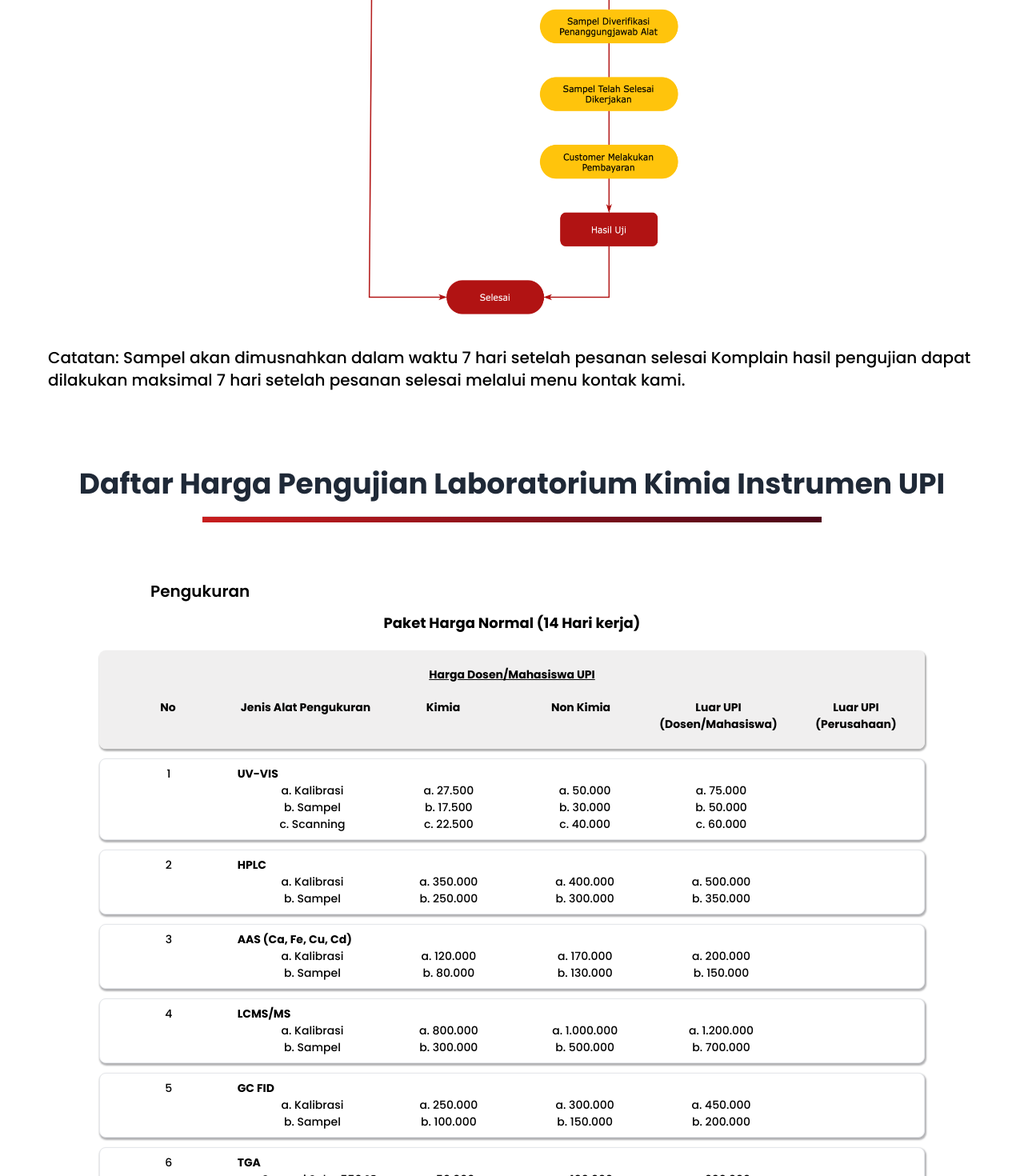
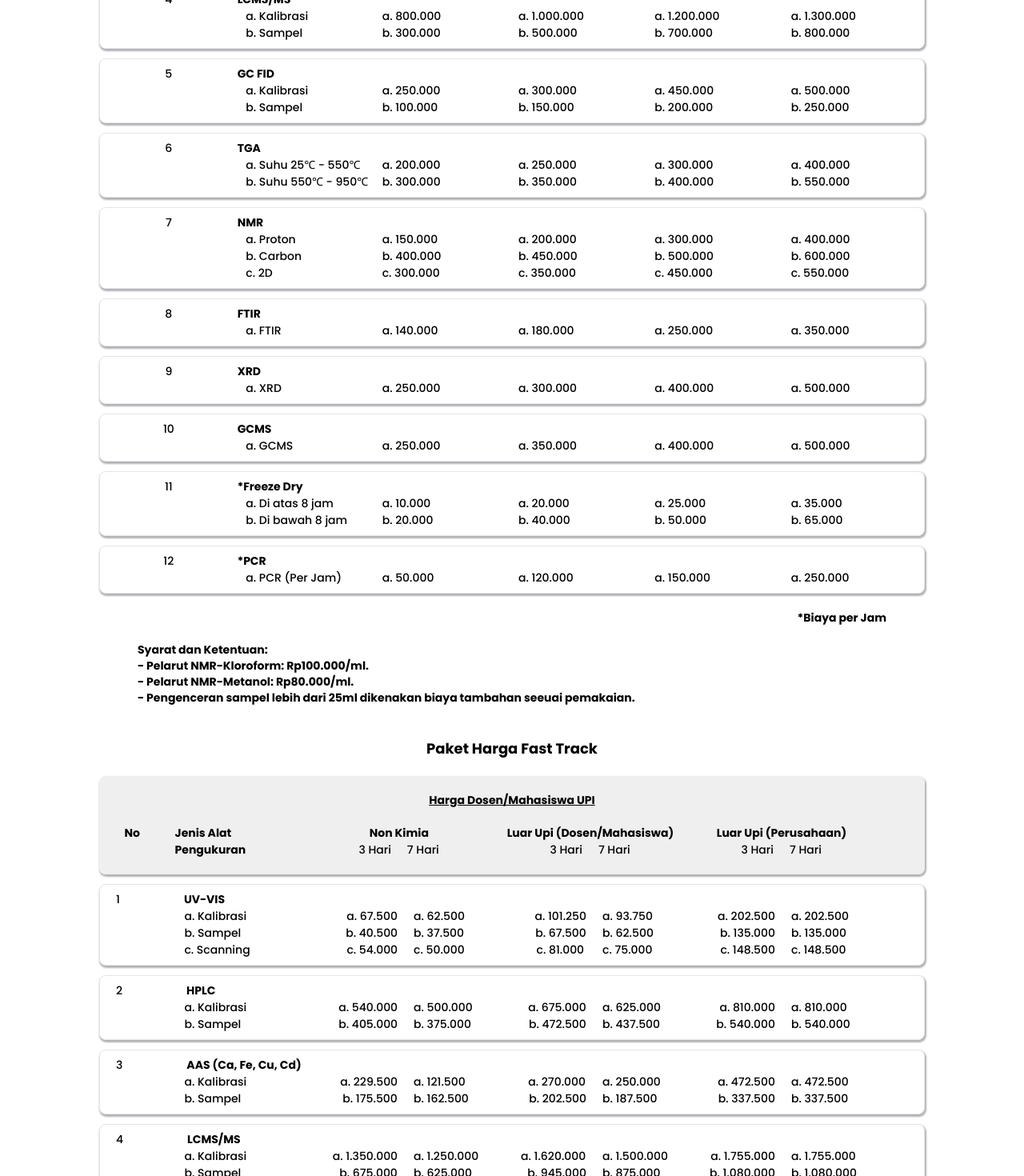
Before and after one commit to fikriymnn/lki_upi, a Next.js app: page /layanan in a window 1280 px wide. Shown: the part 1330-2800 px from the top of the page at 80% size. Built offline with nearby package versions, Linux system fonts and the light colour scheme; no server answers.

Commit message:
update harga

```diff
--- a/src/app/layanan/page.jsx
+++ b/src/app/layanan/page.jsx
@@ -1,6 +1,7 @@
 import React from "react";
 import Image from "next/image";
 import AnalisisComponent from "/src/components/AnalisisComponent";
+import ButtonOrder from "@/components/ButtonOrder";
 
 export const metadata = {
   title: "Layanan Analisis",
@@ -16,30 +17,38 @@ const Layanan = () => {
           kimia: "a. 27.500",
           nonKimia: "a. 50.000",
           luarUpi: "a. 75.000",
+          perusahaan: "a. 150.000",
           tigaHariNonKimia: "a. 67.500",
           tujuhHariNonKimia: "a. 62.500",
           tigaHariLuarUpi: "a. 101.250",
           tujuhHariLuarUpi: "a. 93.750",
+          tigaHariPerusahaan: "a. 202.500"
         },
         {
           jenis: "b. Sampel",
           kimia: "b. 17.500",
           nonKimia: "b. 30.000",
           luarUpi: "b. 50.000",
+          perusahaan: "b. 100.000",
           tigaHariNonKimia: "b. 40.500",
           tujuhHariNonKimia: "b. 37.500",
           tigaHariLuarUpi: "b. 67.500",
           tujuhHariLuarUpi: "b. 62.500",
+          tigaHariPerusahaan: "b. 135.000",
+          tujuhHariPerusahaan: "b. 125.000"
         },
         {
           jenis: "c. Scanning",
           kimia: "c. 22.500",
           nonKimia: "c. 40.000",
           luarUpi: "c. 60.000",
+          perusahaan: "c. 110.000",
           tigaHariNonKimia: "c. 54.000",
           tujuhHariNonKimia: "c. 50.000",
           tigaHariLuarUpi: "c. 81.000",
           tujuhHariLuarUpi: "c. 75.000",
+          tigaHariPerusahaan: "c. 148.500",
+          tujuhHariPerusahaan: "c. 137.500"
         },
       ],
     },
@@ -51,20 +60,26 @@ const Layanan = () => {
           kimia: "a. 350.000",
           nonKimia: "a. 400.000",
           luarUpi: "a. 500.000",
+          perusahaan: "a. 600.000",
           tigaHariNonKimia: "a. 540.000",
           tujuhHariNonKimia: "a. 500.000",
           tigaHariLuarUpi: "a. 675.000",
           tujuhHariLuarUpi: "a. 625.000",
+          tigaHariPerusahaan: "a. 810.000",
+          tujuhHariPerusahaan: "a. 750.000",
         },
         {
           jenis: "b. Sampel",
-          kimia: "b. 250.000",
+          kimia: "b. 200.000",
           nonKimia: "b. 300.000",
           luarUpi: "b. 350.000",
+          perusahaan: "b. 400.000",
           tigaHariNonKimia: "b. 405.000",
           tujuhHariNonKimia: "b. 375.000",
           tigaHariLuarUpi: "b. 472.500",
           tujuhHariLuarUpi: "b. 437.500",
+          tigaHariPerusahaan: "b. 540.000",
+          tujuhHariPerusahaan: "b. 500.000",
         },
       ],
     },
@@ -77,20 +92,26 @@ const Layanan = () => {
           kimia: "a. 120.000",
           nonKimia: "a. 170.000",
           luarUpi: "a. 200.000",
+          perusahaan: "a. 100.000",
           tigaHariNonKimia: "a. 229.500",
           tujuhHariNonKimia: "a. 121.500",
           tigaHariLuarUpi: "a. 270.000",
           tujuhHariLuarUpi: "a. 250.000",
+          tigaHariPerusahaan: "a. 472.500",
+          tujuhHariPerusahaan: "a. 437.500",
         },
         {
           jenis: "b. Sampel",
           kimia: "b. 80.000",
           nonKimia: "b. 130.000",
           luarUpi: "b. 150.000",
+          perusahaan: "b. 250.000",
           tigaHariNonKimia: "b. 175.500",
           tujuhHariNonKimia: "b. 162.500",
           tigaHariLuarUpi: "b. 202.500",
           tujuhHariLuarUpi: "b. 187.500",
+          tigaHariPerusahaan: "b. 337.500",
+          tujuhHariPerusahaan: "b. 312.500",
         },
       ],
     },
@@ -102,20 +123,26 @@ const Layanan = () => {
           kimia: "a. 800.000",
           nonKimia: "a. 1.000.000",
           luarUpi: "a. 1.200.000",
+          perusahaan: "a. 1.300.000",
           tigaHariNonKimia: "a. 1.350.000",
           tujuhHariNonKimia: "a. 1.250.000",
           tigaHariLuarUpi: "a. 1.620.000",
           tujuhHariLuarUpi: "a. 1.500.000",
+          tigaHariPerusahaan: "a. 1.755.000",
+          tujuhHariPerusahaan: "a. 1.625.000",
         },
         {
           jenis: "b. Sampel",
           kimia: "b. 300.000",
           nonKimia: "b. 500.000",
           luarUpi: "b. 700.000",
+          perusahaan: "b. 800.000",
           tigaHariNonKimia: "b. 675.000",
           tujuhHariNonKimia: "b. 625.000",
           tigaHariLuarUpi: "b. 945.000",
           tujuhHariLuarUpi: "b. 875.000",
+          tigaHariPerusahaan: "b. 1.080.000",
+          tujuhHariPerusahaan: "b. 1.000.000",
         },
       ],
     },
@@ -127,20 +154,26 @@ const Layanan = () => {
           kimia: "a. 250.000",
           nonKimia: "a. 300.000",
           luarUpi: "a. 450.000",
+          perusahaan: "a. 500.000",
           tigaHariNonKimia: "a.405.000",
           tujuhHariNonKimia: "a. 375.000",
           tigaHariLuarUpi: "a. 607.500",
           tujuhHariLuarUpi: "a. 562.500",
+          tigaHariPerusahaan: "a. 675.000",
+          tujuhHariPerusahaan: "a. 625.000",
         },
         {
           jenis: "b. Sampel",
           kimia: "b. 100.000",
           nonKimia: "b. 150.000",
           luarUpi: "b. 200.000",
+          perusahaan: "b. 250.000",
           tigaHariNonKimia: "b. 202.500",
           tujuhHariNonKimia: "b. 187.500",
           tigaHariLuarUpi: "b. 270.000",
           tujuhHariLuarUpi: "b. 250.500",
+          tigaHariPerusahaan: "b. 337.500",
+          tujuhHariPerusahaan: "b. 312.500",
         },
       ],
     },
@@ -148,24 +181,30 @@ const Layanan = () => {
       alatPengukuran: "TGA",
       jenisPengukuran: [
         {
-          jenis: "a.	Sampai Suhu 550 ℃",
-          kimia: "a. 50.000",
-          nonKimia: "a. 100.000",
-          luarUpi: "a. 200.000",
-          tigaHariNonKimia: "a. 152.500",
-          tujuhHariNonKimia: "a. 137.500",
-          tigaHariLuarUpi: "a. 287.500",
-          tujuhHariLuarUpi: "a. 262.500",
+          jenis: "a. Suhu 25℃ - 550℃",
+          kimia: "a. 200.000",
+          nonKimia: "a. 250.000",
+          luarUpi: "a. 300.000",
+          perusahaan: "a. 400.000",
+          tigaHariNonKimia: "a. 337.500",
+          tujuhHariNonKimia: "a. 312.500",
+          tigaHariLuarUpi: "a. 405.500",
+          tujuhHariLuarUpi: "a. 375.000",
+          tigaHariPerusahaan: "a. 540.000",
+          tujuhHariPerusahaan: "a. 500.000",
         },
         {
-          jenis: "b.	Diatas Suhu 550 ℃",
-          kimia: "b. 100.000",
-          nonKimia: "b. 150.000",
-          luarUpi: "b. 250.000",
-          tigaHariNonKimia: "b. 220.000",
-          tujuhHariNonKimia: "b. 200.000",
-          tigaHariLuarUpi: "b. 355.000",
-          tujuhHariLuarUpi: "b. 325.000",
+          jenis: "b.	Suhu 550℃ - 950℃",
+          kimia: "b. 300.000",
+          nonKimia: "b. 350.000",
+          luarUpi: "b. 400.000",
+          perusahaan: "b. 550.000",
+          tigaHariNonKimia: "b. 472.500",
+          tujuhHariNonKimia: "b. 437.500",
+          tigaHariLuarUpi: "b. 540.000",
+          tujuhHariLuarUpi: "b. 500.000",
+          tigaHariPerusahaan: "b. 742.500",
+          tujuhHariPerusahaan: "b. 687.500",
         },
       ],
     },
@@ -177,30 +216,39 @@ const Layanan = () => {
           kimia: "a. 150.000",
           nonKimia: "a. 200.000",
           luarUpi: "a. 300.000",
+          perusahaan: "a. 400.000",
           tigaHariNonKimia: "a. 270.000",
           tujuhHariNonKimia: "a. 250.000",
           tigaHariLuarUpi: "a. 405.000",
           tujuhHariLuarUpi: "a. 375.000",
+          tigaHariPerusahaan: "a. 540.000",
+          tujuhHariPerusahaan: "a. 500.000",
         },
         {
           jenis: "b. Carbon",
           kimia: "b. 400.000",
           nonKimia: "b. 450.000",
           luarUpi: "b. 500.000",
+          perusahaan: "b. 600.000",
           tigaHariNonKimia: "b. 607.500",
           tujuhHariNonKimia: "b. 562.500",
           tigaHariLuarUpi: "b. 675.000",
           tujuhHariLuarUpi: "b. 625.000",
+          tigaHariPerusahaan: "b. 810.000",
+          tujuhHariPerusahaan: "b. 750.000",
         },
         {
           jenis: "c. 2D",
           kimia: "c. 300.000",
           nonKimia: "c. 350.000",
           luarUpi: "c. 450.000",
+          perusahaan: "c. 550.000",
           tigaHariNonKimia: "c. 472.500",
           tujuhHariNonKimia: "c. 437.500",
           tigaHariLuarUpi: "c. 607.500",
           tujuhHariLuarUpi: "c. 562.500",
+          tigaHariPerusahaan: "c. 742.500",
+          tujuhHariPerusahaan: "c. 687.500",
         },
       ],
     },
@@ -212,10 +260,13 @@ const Layanan = () => {
           kimia: "a. 140.000",
           nonKimia: "a. 180.000",
           luarUpi: "a. 250.000",
+          perusahaan: "a. 350.000",
           tigaHariNonKimia: "a. 243.000",
           tujuhHariNonKimia: "a. 225.000",
           tigaHariLuarUpi: "a. 337.500",
           tujuhHariLuarUpi: "a. 312.500",
+          tigaHariPerusahaan: "a. 472.500",
+          tujuhHariPerusahaan: "a. 437.500",
         },
       ],
     },
@@ -227,10 +278,13 @@ const Layanan = () => {
           kimia: "a. 250.000",
           nonKimia: "a. 300.000",
           luarUpi: "a. 400.000",
+          perusahaan: "a. 500.000",
           tigaHariNonKimia: "a. 405.000",
           tujuhHariNonKimia: "a. 375.000",
           tigaHariLuarUpi: "a. 540.000",
           tujuhHariLuarUpi: "a. 500.000",
+          tigaHariPerusahaan: "a. 675.000",
+          tujuhHariPerusahaan: "a. 625.000",
         },
       ],
     },
@@ -242,10 +296,13 @@ const Layanan = () => {
           kimia: "a. 250.000",
           nonKimia: "a. 350.000",
           luarUpi: "a. 400.000",
+          perusahaan: "a. 500.000",
           tigaHariNonKimia: "a. 472.500",
           tujuhHariNonKimia: "a. 437.500",
           tigaHariLuarUpi: "a. 540.000",
           tujuhHariLuarUpi: "a. 500.000",
+          tigaHariPerusahaan: "a. 675.000",
+          tujuhHariPerusahaan: "a. 625.000",
         },
       ],
     },
@@ -257,20 +314,26 @@ const Layanan = () => {
           kimia: "a. 10.000",
           nonKimia: "a. 20.000",
           luarUpi: "a. 25.000",
+          perusahaan: "a. 35.000",
           tigaHariNonKimia: "-",
           tujuhHariNonKimia: "-",
           tigaHariLuarUpi: "-",
           tujuhHariLuarUpi: "-",
+          tigaHariPerusahaan: "-",
+          tujuhHariPerusahaan: "-",
         },
         {
           jenis: "b. Di bawah 8 jam",
           kimia: "b. 20.000",
           nonKimia: "b. 40.000",
           luarUpi: "b. 50.000",
+          perusahaan: "b. 65.000",
           tigaHariNonKimia: "-",
           tujuhHariNonKimia: "-",
           tigaHariLuarUpi: "-",
           tujuhHariLuarUpi: "-",
+          tigaHariPerusahaan: "-",
+          tujuhHariPerusahaan: "-",
         },
       ],
     },
@@ -282,10 +345,13 @@ const Layanan = () => {
           kimia: "a. 50.000",
           nonKimia: "a. 120.000",
           luarUpi: "a. 150.000",
+          perusahaan: "a. 250.000",
           tigaHariNonKimia: "-",
           tujuhHariNonKimia: "-",
           tigaHariLuarUpi: "-",
           tujuhHariLuarUpi: "-",
+          tigaHariPerusahaan: "-",
+          tujuhHariPerusahaan: "-",
         },
       ],
     },
@@ -317,32 +383,14 @@ const Layanan = () => {
           </div>
         </div>
         <div className="md:mx-[60px] sm:mx-[40px] mx-4">
-          <AnalisisComponent />
-          <div className="my-10">
-            <p className="text-center md:text-4xl sm:text-2xl text-xl font-bold text-gray-800 mt-7">
-              Alur Pengujian Laboratorium Kimia Instrumen UPI
-            </p>
-            <div className="flex justify-center">
-              <hr className="grad h-2 mb-8 mt-5 w-8/12 text-center" />
-            </div>
+          <p className="text-center md:text-4xl sm:text-2xl text-xl font-bold text-gray-800 mt-7">
+            Layanan Pengujian Laboratorium Kimia Instrumen LKI UPI
+          </p>
+          <div className="flex justify-center">
+            <hr className="grad h-2 mb-8 mt-5 w-56 text-center" />
           </div>
-          <div className="flex justify-center items-center translate-x-10">
-            <Image
-              src={"/images/diagram.png"}
-              alt=""
-              width={0}
-              height={0}
-              sizes="100vw"
-              className="md:w-[600px] sm:w-[550px] w-[240px] md:h-[900px] h-full"
-            />
-          </div>
-          <div className="my-10 ">
-            <p className="font-medium md:text-xl text-sm">
-              Catatan: Sampel akan dimusnahkan dalam waktu 7 hari setelah
-              pesanan selesai Komplain hasil pengujian dapat dilakukan maksimal
-              7 hari setelah pesanan selesai melalui menu kontak kami.
-            </p>
-          </div>
+          <ButtonOrder />
+          <br />
           <div className="mt-24 mb-10">
             <p className="text-center md:text-4xl sm:text-2xl text-xl font-bold text-gray-800 mt-7">
               Daftar Harga Pengujian Laboratorium Kimia Instrumen UPI
@@ -360,7 +408,7 @@ const Layanan = () => {
               <p className="text-center mb-5 font-bold md:text-[14px] text-[7px] underline">
                 Harga Dosen/Mahasiswa UPI
               </p>
-              <div className="grid grid-cols-6 text-center">
+              <div className="grid grid-cols-6">
                 <p className="font-bold md:text-[14px] text-[7px] text-center">
                   No
                 </p>
@@ -389,7 +437,7 @@ const Layanan = () => {
                       </p>
                     </div>
                     <div className="md:ml-3">
-                      <div className="grid grid-cols-6 gap-1 text-center">
+                      <div className="grid grid-cols-6 gap-1">
                         <p className="font-medium md:text-[14px] text-[7px]">
                           {""}
                         </p>
@@ -433,6 +481,16 @@ const Layanan = () => {
                             </p>
                           ))}
                         </div>
+                        <div>
+                          {data.jenisPengukuran.map((jenisPengukuran, i) => (
+                            <p
+                              key={i}
+                              className="font-medium md:text-[14px] text-[7px]"
+                            >
+                              {jenisPengukuran.perusahaan}
+                            </p>
+                          ))}
+                        </div>
                       </div>
                     </div>
                   </div>
@@ -442,6 +500,12 @@ const Layanan = () => {
           </div>
           <p className="text-black-700 md:font-bold font-semibold text-end md:mx-28 mx-0 md:text-[14px] text-sm mt-5">
             *Biaya per Jam
+          </p>
+          <p className="text-black-700 md:font-bold font-semibold md:mx-28 mx-0 md:text-[14px] text-sm mt-5">
+            Syarat dan Ketentuan: <br />
+            - Pelarut NMR-Kloroform: Rp100.000/ml. <br />
+            - Pelarut NMR-Metanol: Rp80.000/ml. <br />
+            - Pengenceran sampel lebih dari 25ml dikenakan biaya tambahan seeuai pemakaian.
           </p>
           <div className="lg:mx-16 md:-mx-8 -mx-8 ">
             <p className="text-center font-bold text-lg mb-5 mt-10">
@@ -469,7 +533,16 @@ const Layanan = () => {
                 </div>
                 <div className="flex flex-col justify-center items-center w-[22%]">
                   <p className="font-bold md:text-[14px] text-[7px]">
-                    Luar Upi{" "}
+                    Luar Upi (Dosen/Mahasiswa){" "}
+                  </p>
+                  <div className="grid grid-cols-2 gap-5 font-medium md:text-[14px] text-[7px]">
+                    <p>3 Hari</p>
+                    <p>7 Hari</p>
+                  </div>
+                </div>
+                <div className="flex flex-col justify-center items-center w-[22%]">
+                  <p className="font-bold md:text-[14px] text-[7px]">
+                    Luar Upi (Perusahaan){" "}
                   </p>
                   <div className="grid grid-cols-2 gap-5 font-medium md:text-[14px] text-[7px]">
                     <p>3 Hari</p>
@@ -541,6 +614,23 @@ const Layanan = () => {
                             </div>
                           ))}
                         </div>
+                        <div className="w-[22%]">
+                          {data.jenisPengukuran.map((jenisPengukuran, i) => (
+                            <div
+                              key={i}
+                              className="flex flex-col justify-center items-center  "
+                            >
+                              <div className="grid grid-cols-2 md:gap-5 gap-1">
+                                <p className="font-medium md:text-[14px] text-[6px]">
+                                  {jenisPengukuran.tigaHariPerusahaan}
+                                </p>
+                                <p className="font-medium md:text-[14px] text-[6px]">
+                                  {jenisPengukuran.tigaHariPerusahaan}
+                                </p>
+                              </div>
+                            </div>
+                          ))}
+                        </div>
                       </div>
                     </div>
                   </div>
@@ -550,6 +640,12 @@ const Layanan = () => {
           </div>
           <p className="text-black-700 md:font-bold font-semibold text-end md:mx-28 mx-0 md:text-[14px] text-sm mt-5">
             *Biaya per Jam
+          </p>
+          <p className="text-black-700 md:font-bold font-semibold md:mx-28 mx-0 md:text-[14px] text-sm mt-5">
+            Syarat dan Ketentuan: <br />
+            - Pelarut NMR-Kloroform: Rp100.000/ml. <br />
+            - Pelarut NMR-Metanol: Rp80.000/ml. <br />
+            - Pengenceran sampel lebih dari 25ml dikenakan biaya tambahan seeuai pemakaian.
           </p>
           <div className="mb-24">
             <p className="md:text-[29px] text-xl font-bold md:mx-16 mx-0 mt-20 mb-5">
@@ -566,6 +662,50 @@ const Layanan = () => {
               />
             </div>
           </div>
+          <div className="my-10">
+            <p className="text-center md:text-4xl sm:text-2xl text-xl font-bold text-gray-800 mt-7">
+              Alur Pengujian Laboratorium Kimia Instrumen UPI
+            </p>
+            <div className="flex justify-center">
+              <hr className="grad h-2 mb-8 mt-5 w-8/12 text-center" />
+            </div>
+          </div>
+          <div className="flex justify-center items-center translate-x-10">
+            <Image
+              src={"/images/alur_penerimaan_sampel.png"}
+              alt=""
+              width={0}
+              height={0}
+              sizes="100vw"
+              className="md:w-[600px] sm:w-[550px] w-[240px] sm:h-[800px] md:h-[1080px] object-contain"
+            />
+          </div>
+          <div className="my-10 ">
+            <p className="font-medium md:text-xl text-sm">
+              Catatan: Sampel akan dimusnahkan dalam waktu 7 hari setelah
+              pesanan selesai. Komplain hasil pengujian dapat dilakukan maksimal
+              7 hari setelah pesanan selesai melalui email: <a href="mailto:lkiupi2022@gmail.com" className="hover:text-blue-600 font-bold text-red-700 underline">lkiupi2022@gmail.com</a>
+            </p>
+          </div>
+          <div className="my-10">
+            <p className="text-center md:text-4xl sm:text-2xl text-xl font-bold text-gray-800 mt-7">
+              Alur Keluhan Laboratorium Kimia Instrumen UPI
+            </p>
+            <div className="flex justify-center">
+              <hr className="grad h-2 mb-8 mt-5 w-8/12 text-center" />
+            </div>
+          </div>
+          <div className="flex justify-center items-center translate-x-10">
+            <Image
+              src={"/images/alur_keluhan.png"}
+              alt=""
+              width={0}
+              height={0}
+              sizes="100vw"
+              className="md:w-[600px] sm:w-[550px] w-[240px] h-[700px] object-contain"
+            />
+          </div>
+          <AnalisisComponent />
         </div>
       </main>
     </>
```
